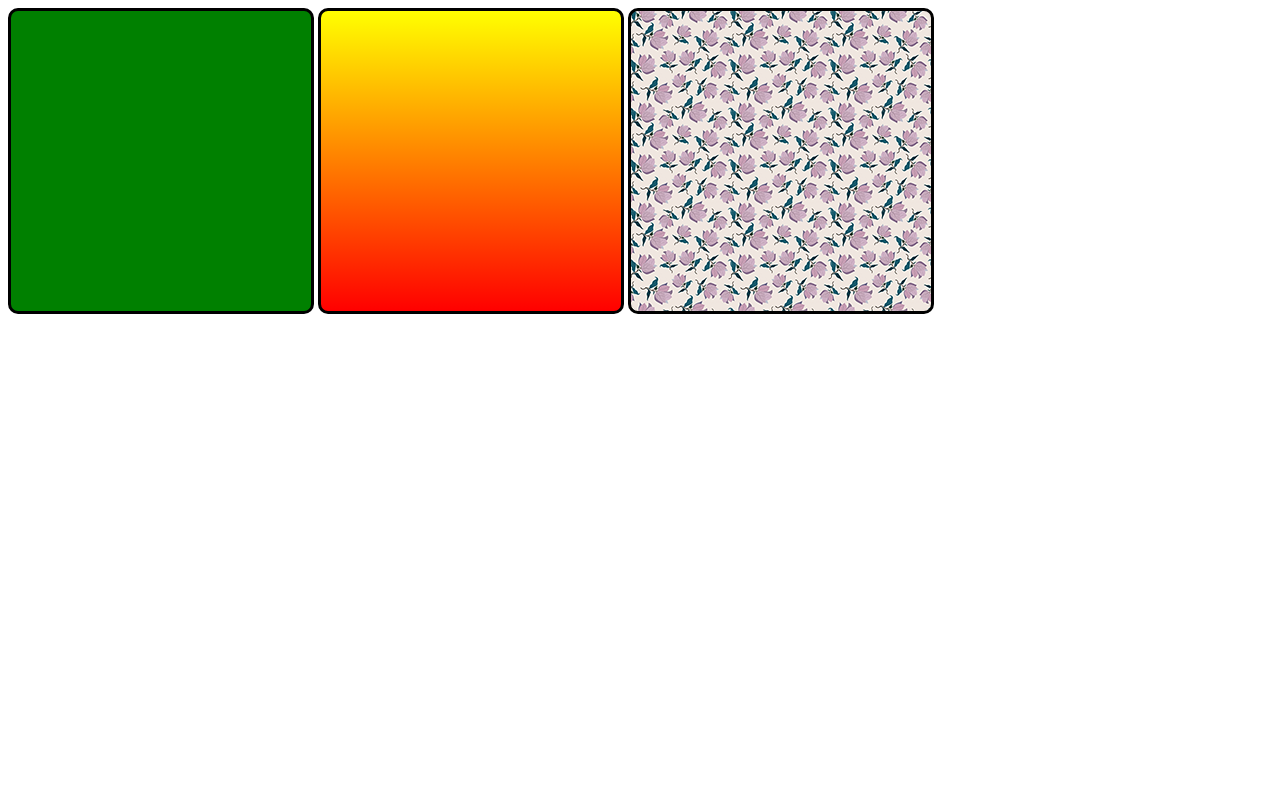
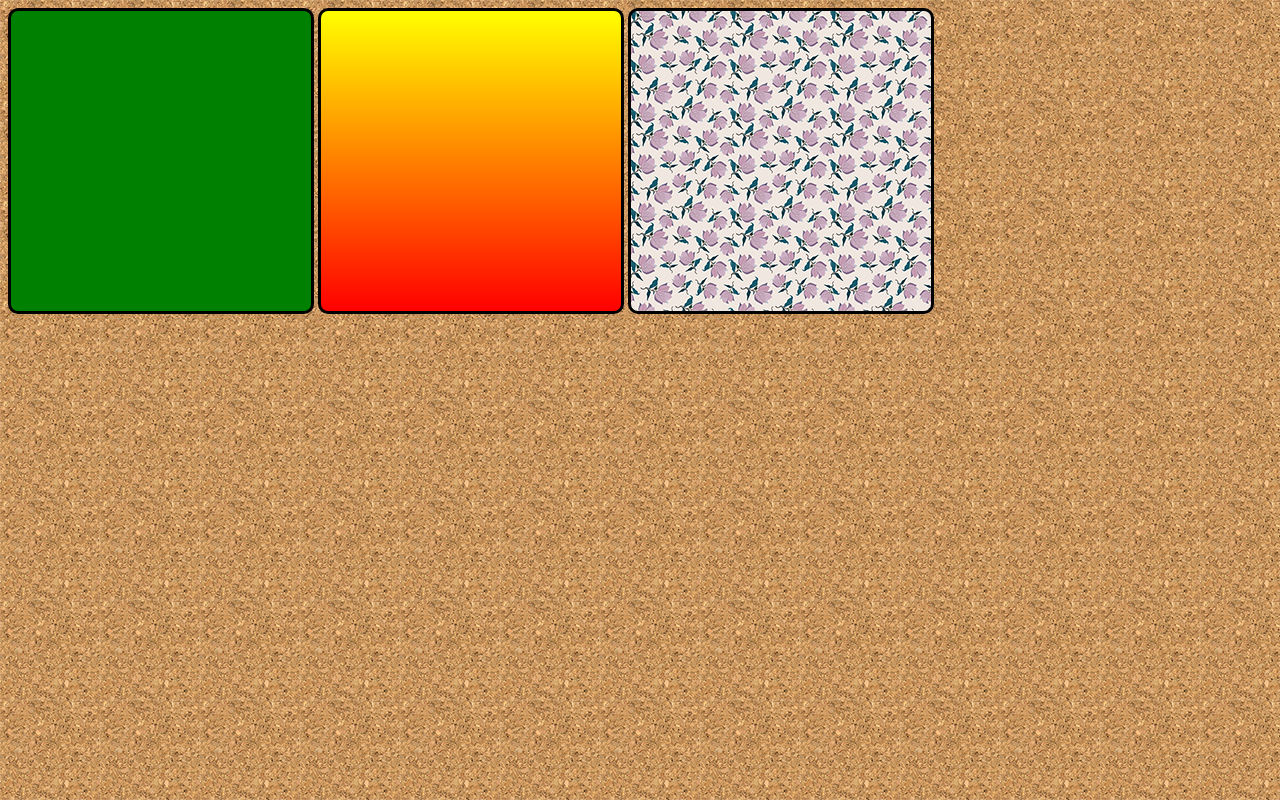
Before and after one commit to Xlligs/htmlcss, a plain HTML site: page Exercicios/ex022/fundo001.html in a window 1280 px wide. Drawn offline with Linux system fonts and the light colour scheme.

Commit message:
atualizaçãohtml

```diff
--- a/Exercicios/ex022/fundo001.html
+++ b/Exercicios/ex022/fundo001.html
@@ -13,6 +13,10 @@
             display: inline-block;
             border-radius: 10px;
             background-color: lightgray;
+        }
+
+        body{
+            background-image: url(imagens/pattern004.png);
         }
 
         div#q1{
```
